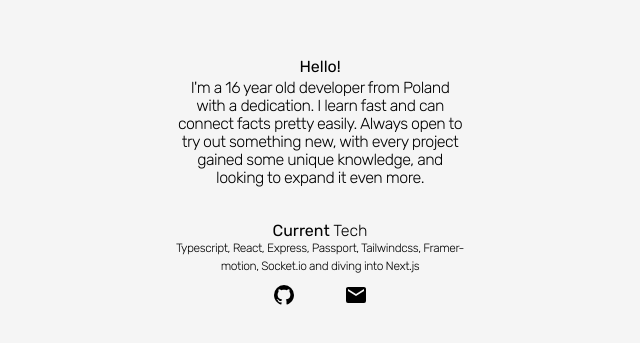
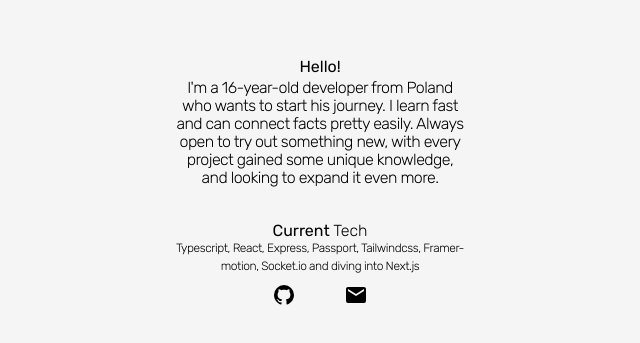
Before and after one commit to dejwi/portfolio, a Next.js app: page / in a window 1280 px wide. Shown: the part 3299-3642 px from the top of the page, without its empty margins (320-960 px from the left). Built offline with nearby package versions, Linux system fonts and the light colour scheme; a web font is replaced by a local one.

Commit message:
changed text

```diff
--- a/components/About.tsx
+++ b/components/About.tsx
@@ -37,10 +37,10 @@ const About: React.FC = () => {
 
         {/*desc*/}
         <p className="w-[18rem]  leading-[18px] tracking-[-0.035em] text-center">
-          I&apos;m a 16 year old developer from Poland with a dedication. I
-          learn fast and can connect facts pretty easily. Always open to try out
-          something new, with every project gained some unique knowledge, and
-          looking to expand it even more.
+          I&apos;m a 16-year-old developer from Poland who wants to start his
+          journey. I learn fast and can connect facts pretty easily. Always open
+          to try out something new, with every project gained some unique
+          knowledge, and looking to expand it even more.
         </p>
         {/*buttons*/}
 
```
